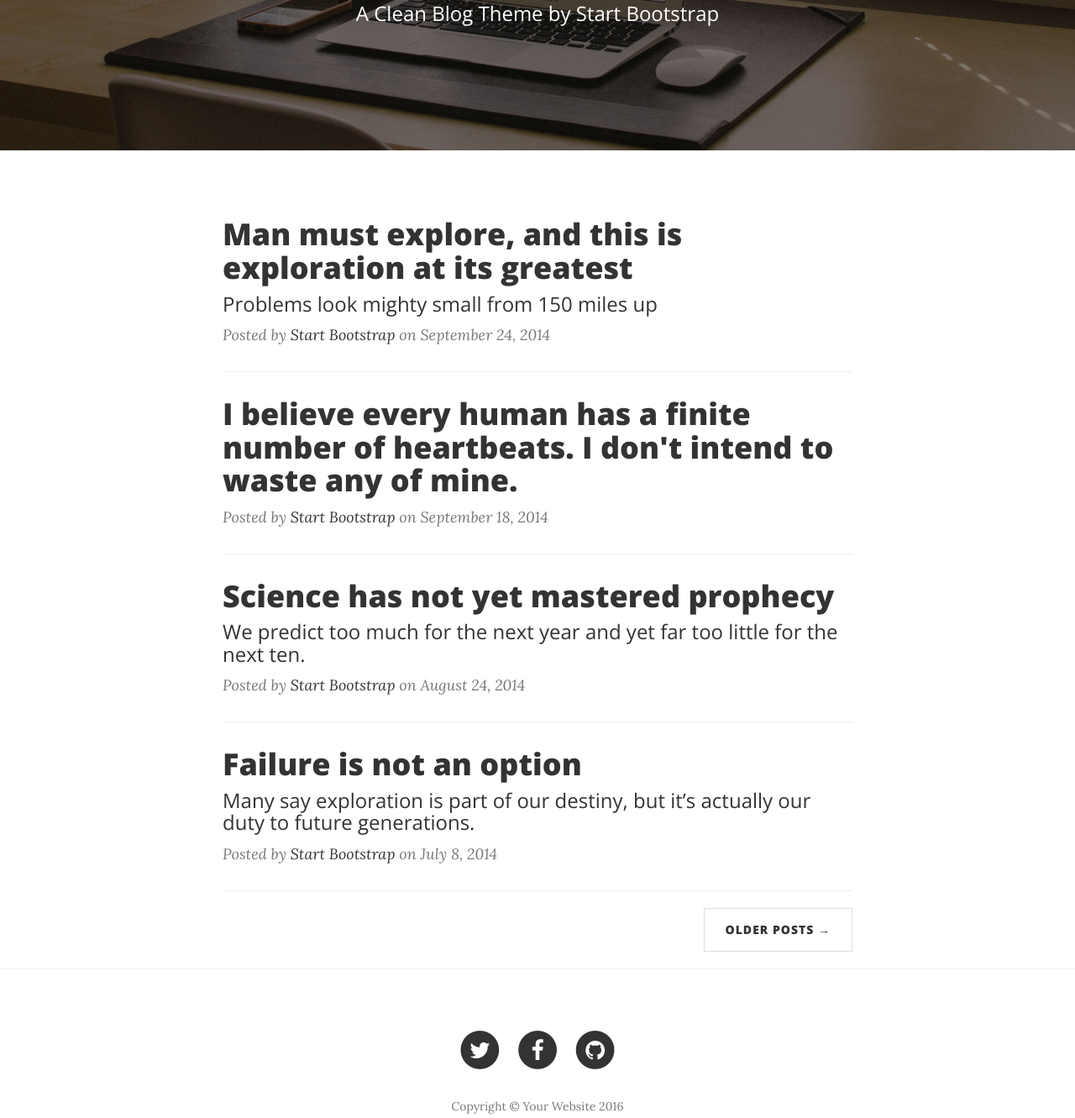
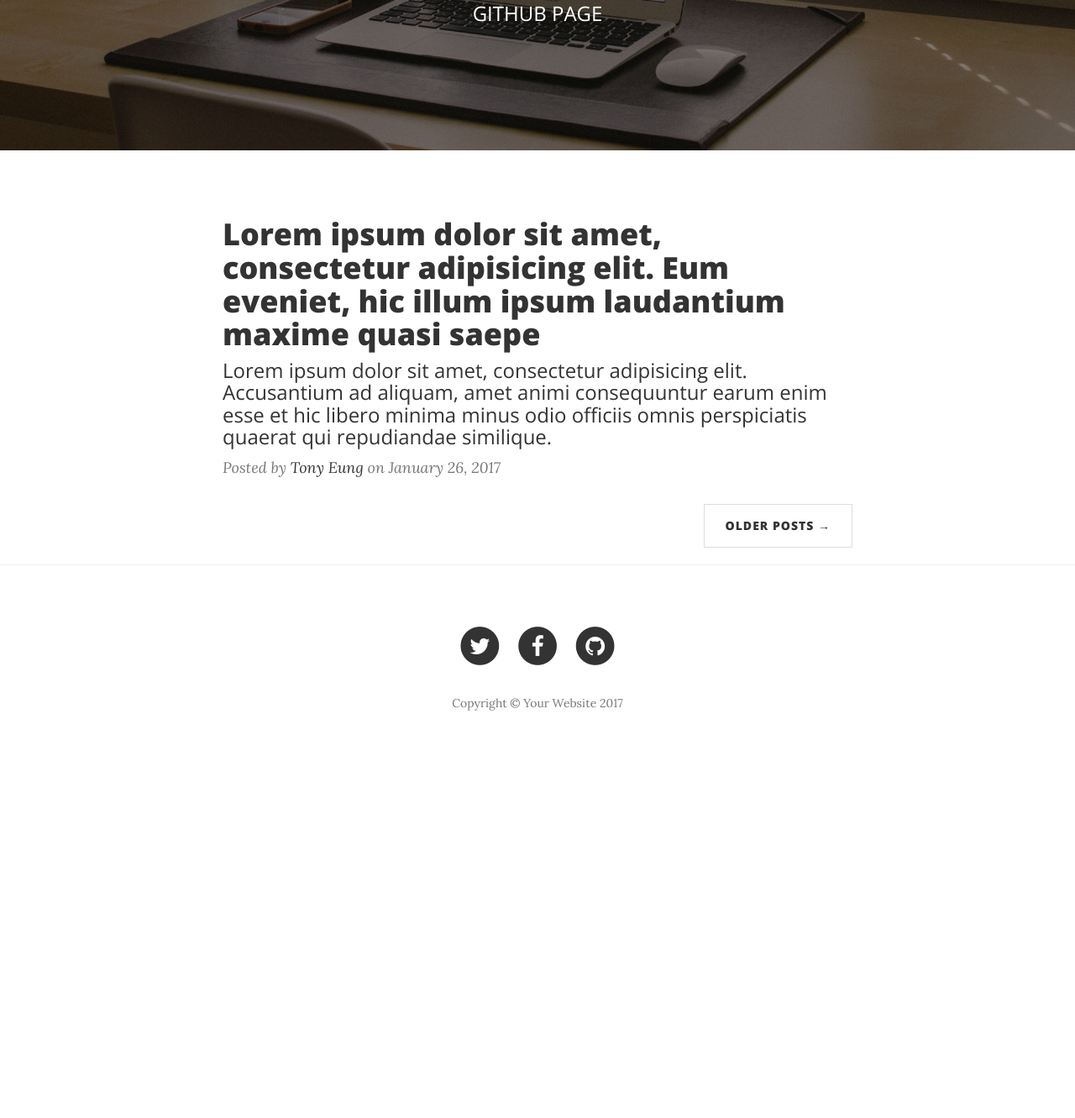
Before and after one commit to eungtony/eungtony.github.io, a website: page index.html in a window 1280 px wide. Shown: the part 269-1600 px from the top of the page at 84% size. After the commit the page ends 1182 px from the top, so only its background shows below. Drawn offline with nearby package versions, Linux system fonts and the light colour scheme.

Commit message:
modify homepage

```diff
--- a/index.html
+++ b/index.html
@@ -9,7 +9,7 @@
     <meta name="description" content="">
     <meta name="author" content="">
 
-    <title>Clean Blog</title>
+    <title>TONY EUNG GITHUB PAGE</title>
 
     <!-- Bootstrap Core CSS -->
     <link href="vendor/bootstrap/css/bootstrap.min.css" rel="stylesheet">
@@ -74,9 +74,9 @@
             <div class="row">
                 <div class="col-lg-8 col-lg-offset-2 col-md-10 col-md-offset-1">
                     <div class="site-heading">
-                        <h1>Clean Blog</h1>
+                        <h1>TONY EUNG</h1>
                         <hr class="small">
-                        <span class="subheading">A Clean Blog Theme by Start Bootstrap</span>
+                        <span class="subheading">GITHUB PAGE</span>
                     </div>
                 </div>
             </div>
@@ -90,48 +90,14 @@
                 <div class="post-preview">
                     <a href="post.html">
                         <h2 class="post-title">
-                            Man must explore, and this is exploration at its greatest
+                            Lorem ipsum dolor sit amet, consectetur adipisicing elit. Eum eveniet, hic illum ipsum laudantium maxime quasi saepe
                         </h2>
                         <h3 class="post-subtitle">
-                            Problems look mighty small from 150 miles up
+                            Lorem ipsum dolor sit amet, consectetur adipisicing elit. Accusantium ad aliquam, amet animi consequuntur earum enim esse et hic libero minima minus odio officiis omnis perspiciatis quaerat qui repudiandae similique.
                         </h3>
                     </a>
-                    <p class="post-meta">Posted by <a href="#">Start Bootstrap</a> on September 24, 2014</p>
+                    <p class="post-meta">Posted by <a href="#">Tony Eung</a> on January 26, 2017</p>
                 </div>
-                <hr>
-                <div class="post-preview">
-                    <a href="post.html">
-                        <h2 class="post-title">
-                            I believe every human has a finite number of heartbeats. I don't intend to waste any of mine.
-                        </h2>
-                    </a>
-                    <p class="post-meta">Posted by <a href="#">Start Bootstrap</a> on September 18, 2014</p>
-                </div>
-                <hr>
-                <div class="post-preview">
-                    <a href="post.html">
-                        <h2 class="post-title">
-                            Science has not yet mastered prophecy
-                        </h2>
-                        <h3 class="post-subtitle">
-                            We predict too much for the next year and yet far too little for the next ten.
-                        </h3>
-                    </a>
-                    <p class="post-meta">Posted by <a href="#">Start Bootstrap</a> on August 24, 2014</p>
-                </div>
-                <hr>
-                <div class="post-preview">
-                    <a href="post.html">
-                        <h2 class="post-title">
-                            Failure is not an option
-                        </h2>
-                        <h3 class="post-subtitle">
-                            Many say exploration is part of our destiny, but it’s actually our duty to future generations.
-                        </h3>
-                    </a>
-                    <p class="post-meta">Posted by <a href="#">Start Bootstrap</a> on July 8, 2014</p>
-                </div>
-                <hr>
                 <!-- Pager -->
                 <ul class="pager">
                     <li class="next">
@@ -175,7 +141,7 @@
                             </a>
                         </li>
                     </ul>
-                    <p class="copyright text-muted">Copyright &copy; Your Website 2016</p>
+                    <p class="copyright text-muted">Copyright &copy; Your Website 2017</p>
                 </div>
             </div>
         </div>
```
